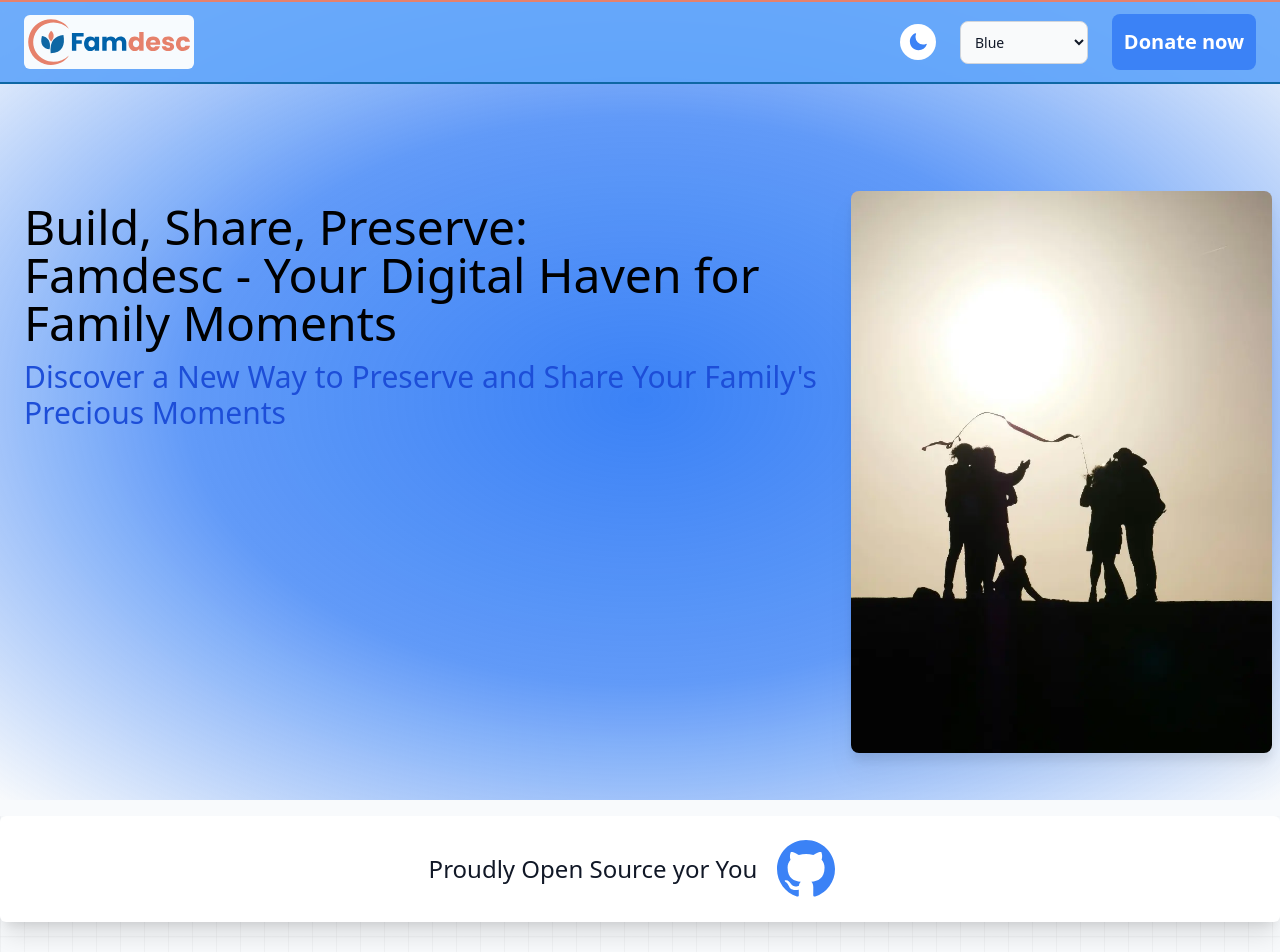
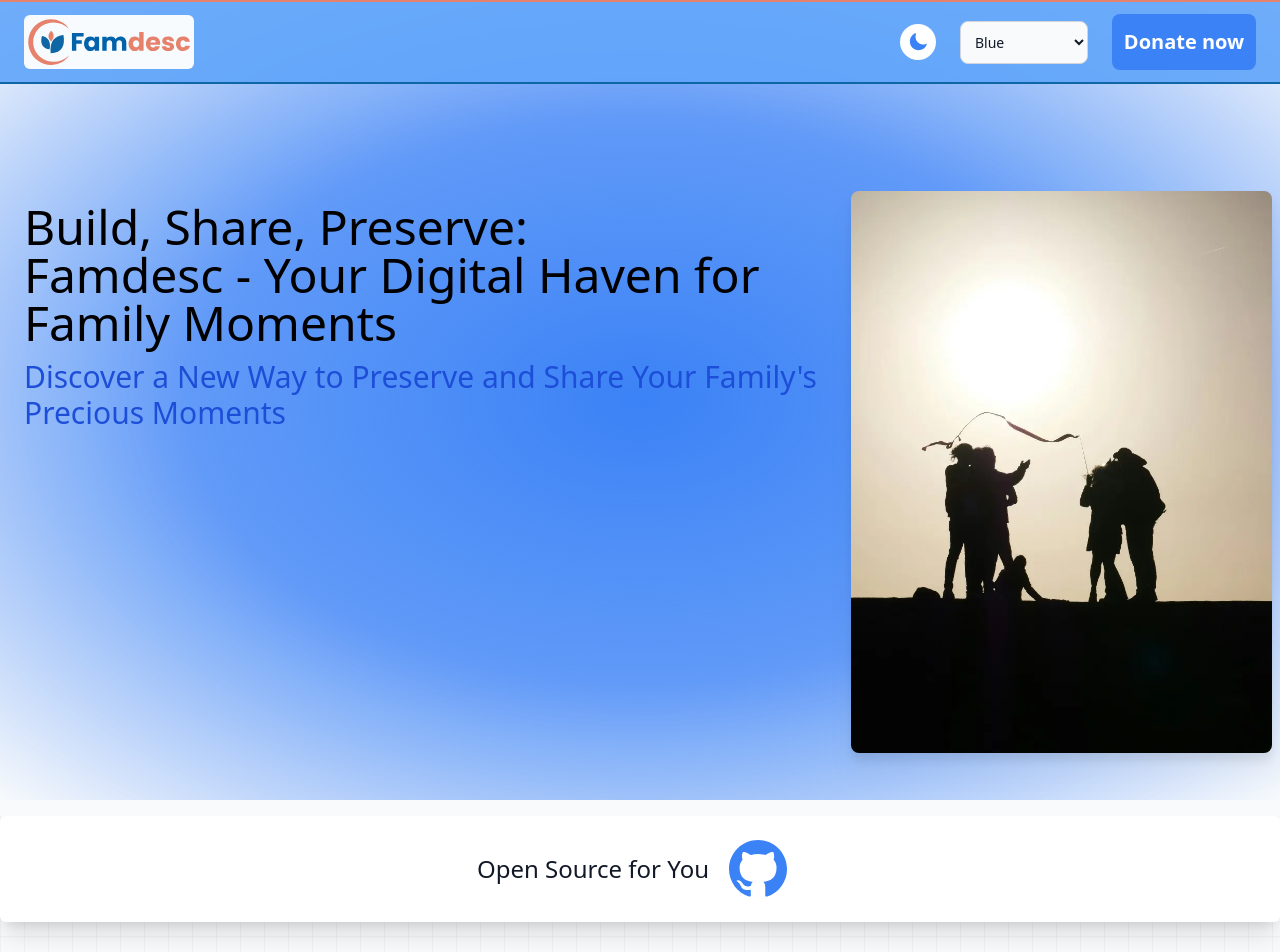
Before and after one commit to nardis9501/famdesc-landingpage, a Next.js app: page / in a window 1280 px wide. Shown: the top 952 px of the page. Built offline with nearby package versions, Linux system fonts and the light colour scheme; what @midudev/tailwind-animations would draw is missing.

Commit message:
fix: fix a spelling mistake Word is removed to make it more compact.

```diff
--- a/components/Banner/OpenSourceBanner.js
+++ b/components/Banner/OpenSourceBanner.js
@@ -13,7 +13,7 @@ export default function OpenSourceBanner(props) {
             target="_blank"
             className="flex items-center gap-1 hover:text-salmon"
           >
-            Proudly Open Source yor You
+            Open Source for You
             <svg
               className={`octicon octicon-mark-github fill-current mx-4 ${
                 color === "blue"
```
